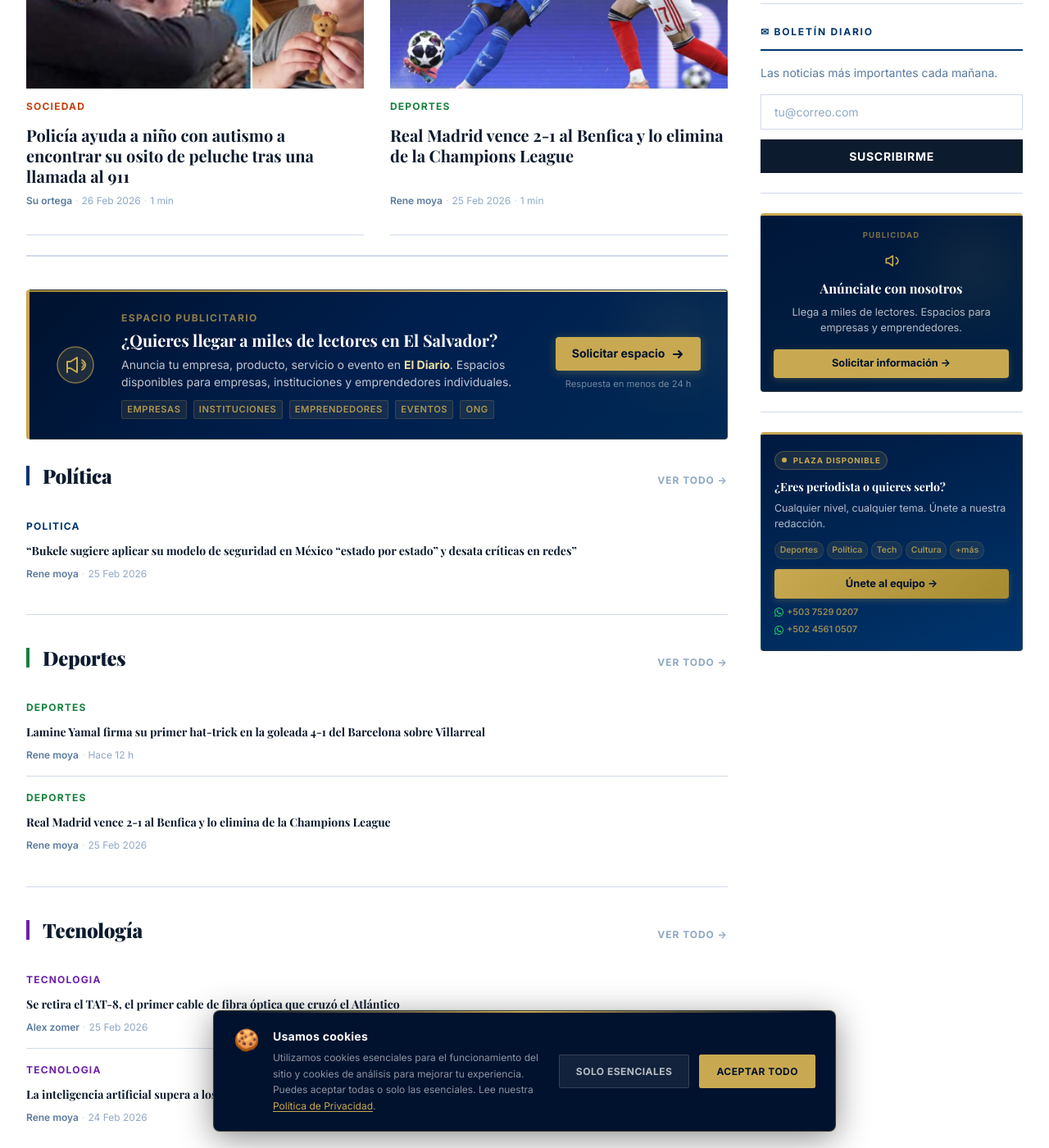
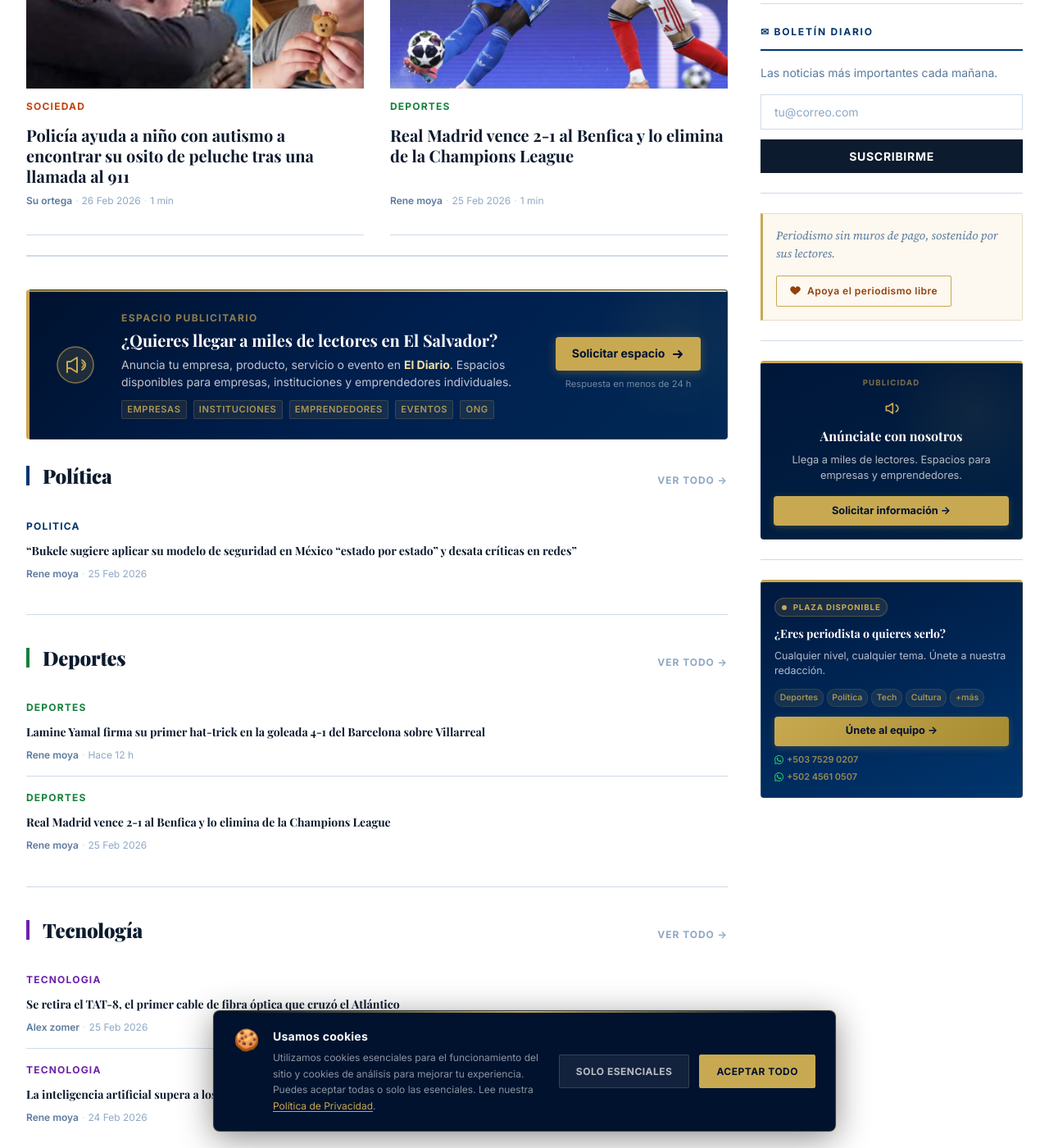
Before and after one commit to renedev0284-creator/Periodico, a Jekyll site: the page built from index.html, in a window 1280 px wide and 1400 px high, scrolled down 3982 px. Shown: the whole window at 82% size. Built offline with Jekyll 4.4.1, drawn with Linux system fonts in a browser that asks for light colours; some web fonts are replaced; the list of posts is cut into pages by our own code; some of the changed text lies outside the part shown.

Commit message:
Add boton donaciones en paypal

```diff
--- a/_data/settings.yml
+++ b/_data/settings.yml
@@ -47,6 +47,12 @@ weather:
 # --- Google Analytics ---
 google_analytics: ""      # Tu ID de Google Analytics (G-XXXXXXXXXX)
 
+# --- Apoyo del lector (PayPal) ---
+support:
+  active: true
+  paypal_email: "rene0284@msn.com"
+  label: "Apoya el periodismo libre"    # Texto del enlace/botón
+
 # --- Comentarios ---
 comments:
   active: false
--- a/_includes/footer.html
+++ b/_includes/footer.html
@@ -15,6 +15,18 @@
           <a href="{{ '/' | relative_url }}" class="footer-brand__logo">{{ site.title }}</a>
           <p class="footer-brand__desc">{{ site.description }}</p>
           <p class="footer-brand__founded">Fundado en {{ site.founded_year | default: 2026 }}</p>
+
+          {% if site.data.settings.support.active %}
+          {% assign _pp = site.data.settings.support.paypal_email | url_encode %}
+          <a href="https://www.paypal.com/donate?business={{ _pp }}&currency_code=USD&item_name=El+Diario"
+             class="footer-support"
+             target="_blank"
+             rel="noopener noreferrer"
+             aria-label="{{ site.data.settings.support.label }}">
+            <svg width="12" height="12" viewBox="0 0 24 24" fill="currentColor" aria-hidden="true"><path d="M12 21.593c-.525-.327-6.073-3.97-8.5-6.782C1.508 12.596.5 10.773.5 8.5C.5 5.186 3.186 2.5 6.5 2.5c1.956 0 3.736.97 4.794 2.47a.75.75 0 0 0 1.21 0A5.985 5.985 0 0 1 17.5 2.5c3.314 0 6 2.686 6 6 0 2.273-1.007 4.096-3 5.311c-2.427 2.813-7.975 6.455-8.5 6.782z"/></svg>
+            {{ site.data.settings.support.label }}
+          </a>
+          {% endif %}
         </div>
 
         <!-- Columna: Secciones -->
--- a/_includes/sidebar.html
+++ b/_includes/sidebar.html
@@ -66,6 +66,24 @@
   <hr class="sidebar-divider">
   {% endif %}
 
+  <!-- Apoyo del lector -->
+  {% if site.data.settings.support.active %}
+  {% assign _pp = site.data.settings.support.paypal_email | url_encode %}
+  <div class="sidebar-widget sidebar-support">
+    <p class="sidebar-support__text">
+      Periodismo sin muros de pago, sostenido por sus lectores.
+    </p>
+    <a href="https://www.paypal.com/donate?business={{ _pp }}&currency_code=USD&item_name=El+Diario"
+       class="sidebar-support__btn"
+       target="_blank"
+       rel="noopener noreferrer">
+      <svg width="13" height="13" viewBox="0 0 24 24" fill="currentColor" aria-hidden="true"><path d="M12 21.593c-.525-.327-6.073-3.97-8.5-6.782C1.508 12.596.5 10.773.5 8.5C.5 5.186 3.186 2.5 6.5 2.5c1.956 0 3.736.97 4.794 2.47a.75.75 0 0 0 1.21 0A5.985 5.985 0 0 1 17.5 2.5c3.314 0 6 2.686 6 6 0 2.273-1.007 4.096-3 5.311c-2.427 2.813-7.975 6.455-8.5 6.782z"/></svg>
+      {{ site.data.settings.support.label }}
+    </a>
+  </div>
+  <hr class="sidebar-divider">
+  {% endif %}
+
   <!-- Banner compact: Anúnciate con nosotros -->
   <div class="ad-banner ad-advertise ad-advertise--compact sidebar-widget" role="complementary" aria-label="Espacio publicitario disponible">
     <div class="ad-advertise__glow" aria-hidden="true"></div>
--- a/_sass/_footer.scss
+++ b/_sass/_footer.scss
@@ -86,6 +86,27 @@
     font-size: $text-xs;
     color: rgba(255, 255, 255, 0.25);
     letter-spacing: 0.06em;
+  }
+}
+
+// --- Apoyo del lector (footer) ---
+.footer-support {
+  display: inline-flex;
+  align-items: center;
+  gap: $space-2;
+  font-family: $font-sans;
+  font-size: $text-xs;
+  color: rgba(255, 255, 255, 0.32);
+  text-decoration: none;
+  letter-spacing: 0.03em;
+  transition: color $transition-fast;
+  margin-top: $space-1;
+
+  svg { opacity: 0.5; flex-shrink: 0; transition: opacity $transition-fast; }
+
+  &:hover {
+    color: rgba($color-gold, 0.75);
+    svg { opacity: 1; }
   }
 }
 
--- a/_sass/_sidebar.scss
+++ b/_sass/_sidebar.scss
@@ -171,6 +171,47 @@
   }
 }
 
+// --- Apoyo del lector (sidebar) ---
+.sidebar-support {
+  padding: $space-4;
+  background: #fdf8f0;           // crema cálida, no intrusiva
+  border: 1px solid #e8dcc8;
+  border-left: 3px solid #c8a951;
+  border-radius: 0 $radius-sm $radius-sm 0;
+
+  &__text {
+    font-family: $font-serif-body;
+    font-size: $text-sm;
+    color: $color-gray-600;
+    line-height: 1.55;
+    margin: 0 0 $space-4;
+    font-style: italic;
+  }
+
+  &__btn {
+    display: inline-flex;
+    align-items: center;
+    gap: $space-2;
+    padding: $space-2 $space-4;
+    background: transparent;
+    border: 1px solid #c8a951;
+    border-radius: $radius-sm;
+    font-family: $font-sans;
+    font-size: $text-xs;
+    font-weight: 600;
+    color: #92400e;
+    text-decoration: none;
+    letter-spacing: 0.04em;
+    transition: background $transition-fast, color $transition-fast;
+
+    &:hover {
+      background: #c8a951;
+      color: $color-white;
+      border-color: #c8a951;
+    }
+  }
+}
+
 // --- Redes sociales follow ---
 .social-follow {
   display: flex;
```
